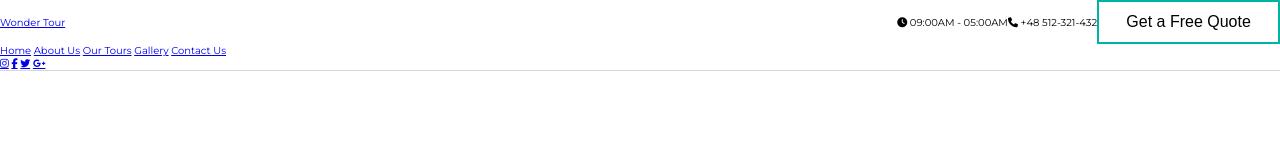
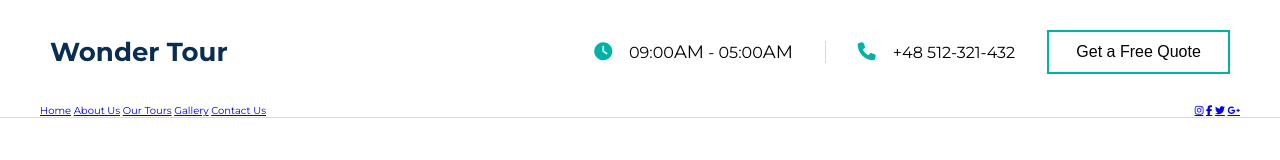
Before and after one commit to BartekKuzniewski/Wonder-Tour, a website: page index.html in a window 1280 px wide. Drawn offline with Linux system fonts and the light colour scheme.

Commit message:
styled nav desktop head

```diff
--- a/index.html
+++ b/index.html
@@ -63,15 +63,22 @@
 
         <div class="nav__desktop">
             <div class="wrapper">
+
                 <div class="nav__desktop-head">
                     <div class="nav__desktop-head-logo">
                         <a href="#home" class="logo">Wonder Tour</a>
                     </div>
+
                     <div class="nav__desktop-head-info">
-                        <p><i class="fa-solid fa-clock"></i> 09:00<span>AM</span> - 05:00<span>AM</span></p>
-                        <p><i class="fa-solid fa-phone"></i> +48 512-321-432</p>
+                        <div class="nav__desktop-head-info-time">
+                            <p><i class="fa-solid fa-clock"></i> 09:00<span>AM</span> - 05:00<span>AM</span></p>
+                        </div>
+                        <div class="nav__desktop-head-info-phone">
+                            <p><i class="fa-solid fa-phone"></i> +48 512-321-432</p>
+                        </div>
                         <button class="nav__mobile-info-free-quote-btn">Get a Free Quote</button>
                     </div>
+
                 </div>
                 <div class="nav__desktop-menu">
                     <div class="nav__desktop-menu-items">
--- a/src/sass/main.scss
+++ b/src/sass/main.scss
@@ -1,4 +1,5 @@
 @use 'colors.scss' as *;
+@use 'components.scss' as *;
 
 *,
 *::before,
@@ -29,7 +30,7 @@ html {
 		width: 100%;
 
 		&-logo {
-			a {
+			.logo {
 				font-size: 2.2rem;
 				padding: 0.5em;
 				color: $secondary-color;
@@ -146,6 +147,7 @@ html {
 				visibility: visible;
 				transform: translateY(0);
 			}
+
 			p {
 				font-size: 1.6rem;
 				margin-bottom: 1.5em;
@@ -208,16 +210,50 @@ html {
 	}
 
 	&__desktop {
+		display: none;
 		&-head {
 			display: flex;
 			align-items: center;
 			justify-content: space-between;
+			padding: 3em 1em;
+
+			.logo {
+				font-size: 2.6rem;
+				color: $secondary-color;
+				font-weight: 700;
+				text-decoration: none;
+			}
 
 			&-info {
 				display: flex;
 				align-items: center;
 				justify-content: center;
+
+				&-time {
+					border-right: .1em solid #d8d8d8;
+				}
+
+				p {
+					font-size: 1.6rem;
+					margin: 0 2em;
+
+					span {
+						font-size: 1.8rem;
+					}
+
+					i {
+						font-size: 1.8rem;
+						color: $main-color;
+						margin-right: 0.7em;
+					}
+				}
 			}
+		}
+
+		&-menu {
+			display: flex;
+			align-items: center;
+			justify-content: space-between;
 		}
 	}
 }
```
Also changed, not shown: dist/css/main.min.css, 1 other file.
